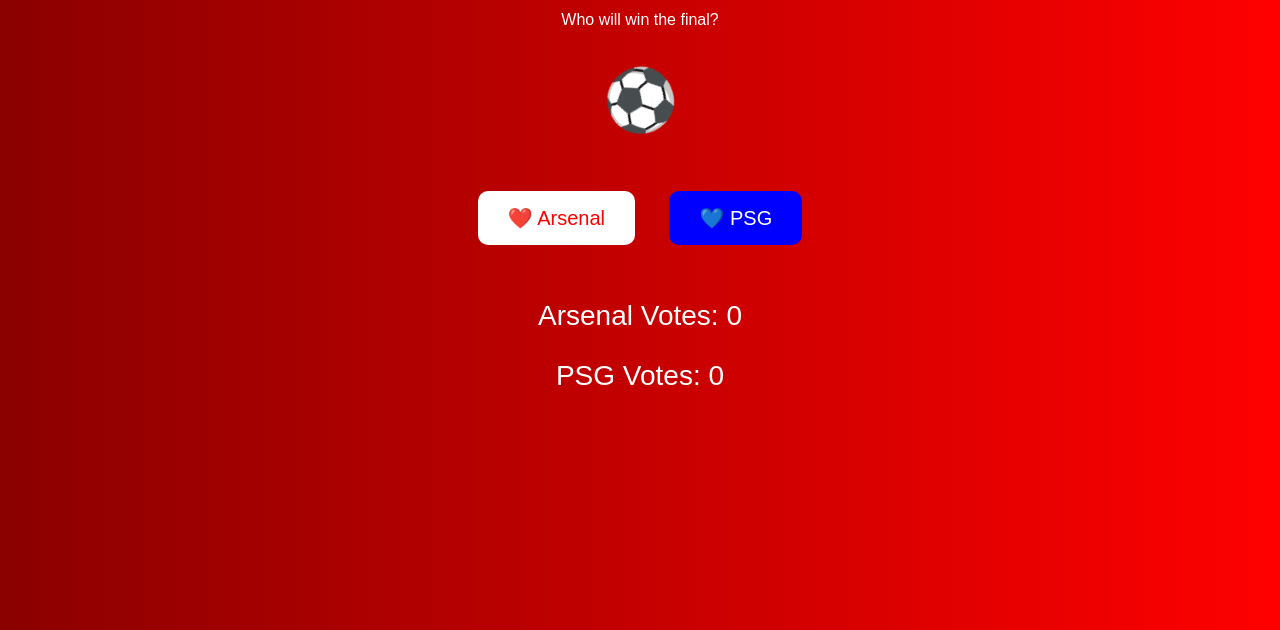
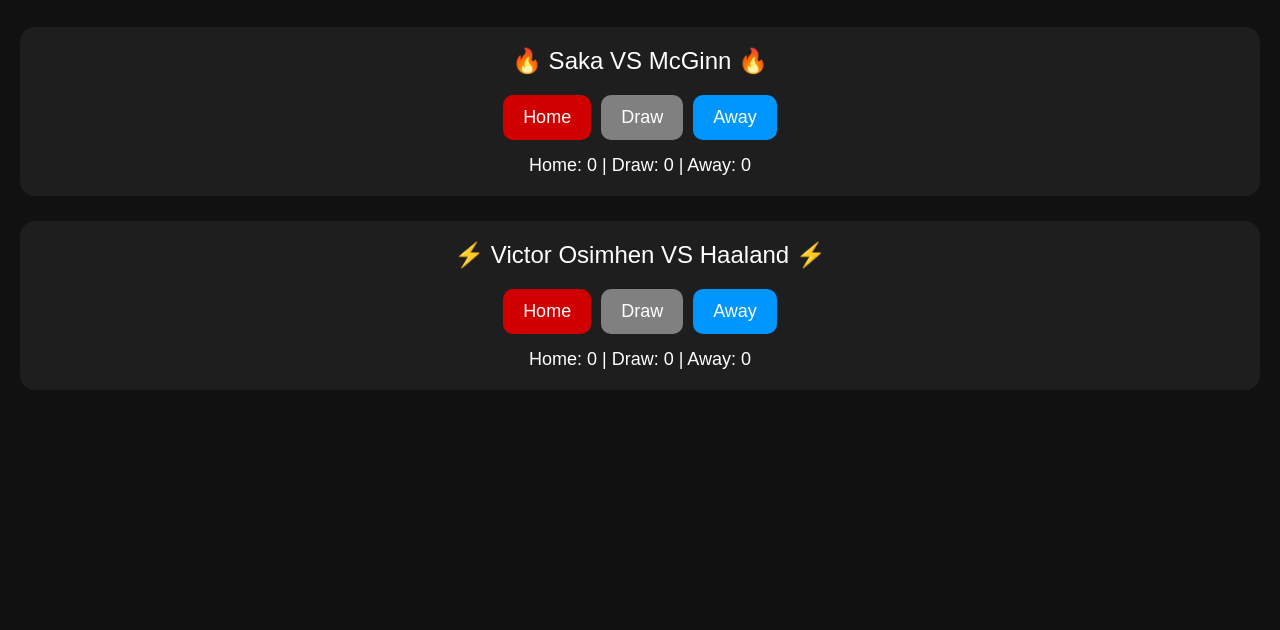
Before and after one commit to oyin8040/backend-app, a website: page public/index.html in a window 1280 px wide. Shown: the part 170-800 px from the top of the page. Drawn offline with Linux system fonts and the light colour scheme.

Commit message:
Update index.html

```diff
--- a/public/index.html
+++ b/public/index.html
@@ -4,59 +4,76 @@
 <meta charset="UTF-8">
 <meta name="viewport" content="width=device-width, initial-scale=1.0">
 
-<title>Football Voting App</title>
+<title>Football Battle Voting</title>
 
 <style>
 
 body{
     margin:0;
+    padding:20px;
     font-family:Arial;
-    background:linear-gradient(to right,#8B0000,#ff0000);
+    background:#111;
     color:white;
-    text-align:center;
-}
-
-.container{
-    padding-top:80px;
 }
 
 h1{
-    font-size:40px;
+    text-align:center;
+    color:#ffcc00;
 }
 
-.vote-box{
-    margin-top:40px;
+.match{
+    background:#1e1e1e;
+    padding:20px;
+    margin-top:25px;
+    border-radius:15px;
+}
+
+.players{
+    font-size:24px;
+    text-align:center;
+    margin-bottom:20px;
+}
+
+.buttons{
+    display:flex;
+    justify-content:center;
+    flex-wrap:wrap;
+    gap:10px;
 }
 
 button{
-    padding:15px 30px;
-    margin:15px;
+    padding:12px 20px;
     border:none;
     border-radius:10px;
-    font-size:20px;
+    font-size:18px;
     cursor:pointer;
 }
 
-.arsenal{
-    background:white;
-    color:red;
+.home{
+    background:#d00000;
+    color:white;
 }
 
-.psg{
-    background:blue;
+.draw{
+    background:gray;
+    color:white;
+}
+
+.away{
+    background:#0096ff;
     color:white;
 }
 
 .result{
-    margin-top:40px;
-    font-size:28px;
+    text-align:center;
+    margin-top:15px;
+    font-size:18px;
 }
 
 .ball{
+    text-align:center;
     font-size:60px;
-    animation:spin 3s linear infinite;
-    display:inline-block;
-    margin-top:20px;
+    animation:spin 4s linear infinite;
 }
 
 @keyframes spin{
@@ -70,49 +87,87 @@
 
 <body>
 
-<div class="container">
-
-<h1>⚽ Champions League Final Voting App 🔥</h1>
-
-<p>Who will win the final?</p>
+<h1>⚽ Football Combat Voting Arena 🔥</h1>
 
 <div class="ball">⚽</div>
 
-<div class="vote-box">
+<!-- Match 1 -->
+<div class="match">
 
-<button class="arsenal" onclick="voteArsenal()">
-❤️ Arsenal
+<div class="players">
+🔥 Saka VS McGinn 🔥
+</div>
+
+<div class="buttons">
+
+<button class="home" onclick="homeVote('m1home')">
+Home
 </button>
 
-<button class="psg" onclick="votePSG()">
-💙 PSG
+<button class="draw" onclick="drawVote('m1draw')">
+Draw
+</button>
+
+<button class="away" onclick="awayVote('m1away')">
+Away
 </button>
 
 </div>
 
 <div class="result">
+Home: <span id="m1home">0</span> |
+Draw: <span id="m1draw">0</span> |
+Away: <span id="m1away">0</span>
+</div>
 
-<p>Arsenal Votes: <span id="arsenalVotes">0</span></p>
+</div>
 
-<p>PSG Votes: <span id="psgVotes">0</span></p>
+<!-- Match 2 -->
+<div class="match">
 
+<div class="players">
+⚡ Victor Osimhen VS Haaland ⚡
+</div>
+
+<div class="buttons">
+
+<button class="home" onclick="homeVote('m2home')">
+Home
+</button>
+
+<button class="draw" onclick="drawVote('m2draw')">
+Draw
+</button>
+
+<button class="away" onclick="awayVote('m2away')">
+Away
+</button>
+
+</div>
+
+<div class="result">
+Home: <span id="m2home">0</span> |
+Draw: <span id="m2draw">0</span> |
+Away: <span id="m2away">0</span>
 </div>
 
 </div>
 
 <script>
 
-let arsenal = 0;
-let psg = 0;
-
-function voteArsenal(){
-    arsenal++;
-    document.getElementById("arsenalVotes").innerText = arsenal;
+function homeVote(id){
+    let count = document.getElementById(id);
+    count.innerText = Number(count.innerText) + 1;
 }
 
-function votePSG(){
-    psg++;
-    document.getElementById("psgVotes").innerText = psg;
+function drawVote(id){
+    let count = document.getElementById(id);
+    count.innerText = Number(count.innerText) + 1;
+}
+
+function awayVote(id){
+    let count = document.getElementById(id);
+    count.innerText = Number(count.innerText) + 1;
 }
 
 </script>
```
